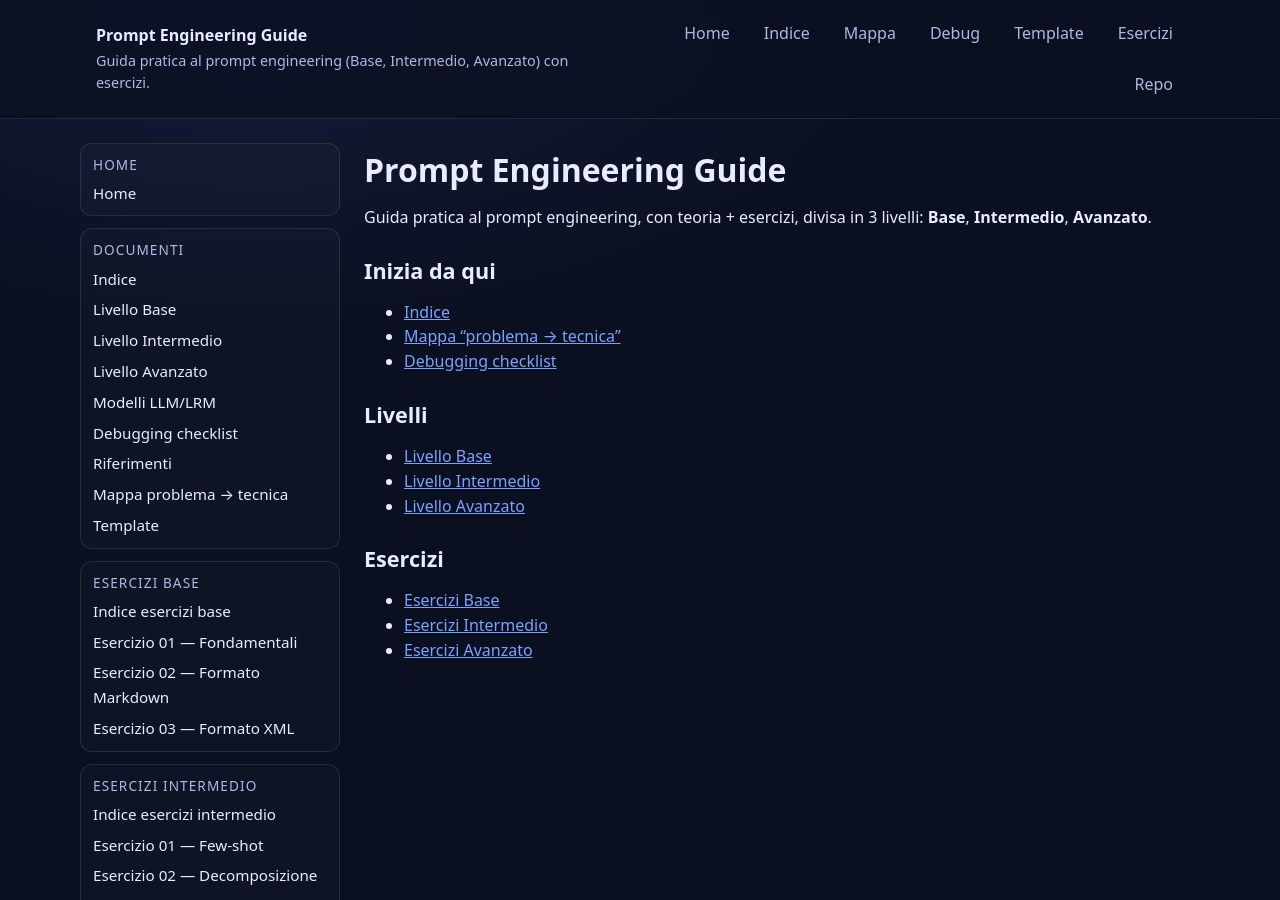
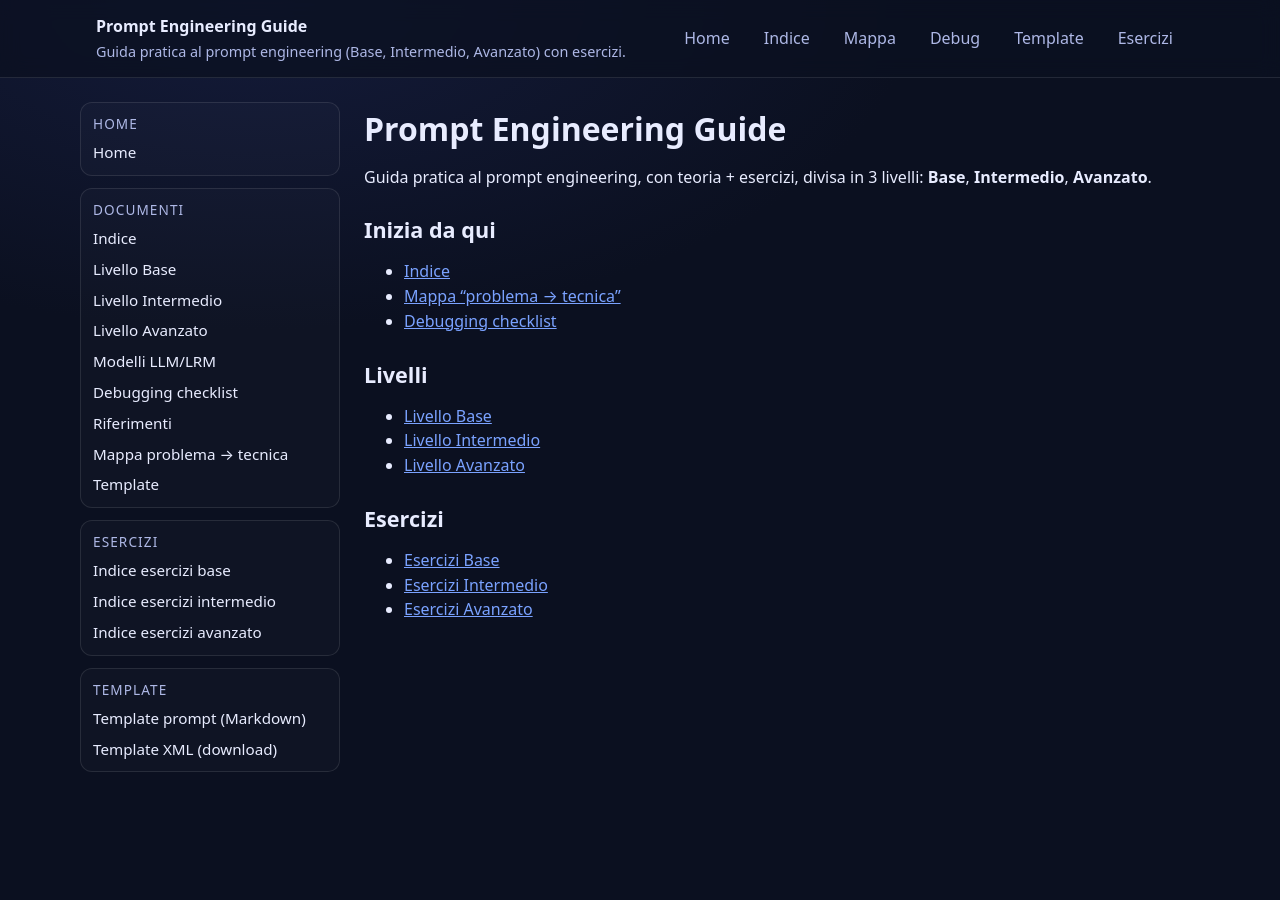
Before and after one commit to monaripietro/guidaPrompt, a Jekyll site: the page built from index.md, in a window 1280 px wide and 900 px high. Built offline with Jekyll 4.4.1, drawn with Linux system fonts in a browser that asks for light colours; part of the change alters nothing that is shown; some of the changed text lies outside the part shown.

Commit message:
update visualizzazione

```diff
--- a/_data/nav.yml
+++ b/_data/nav.yml
@@ -1,76 +1,153 @@
-- title: Home
-  items:
-    - title: Home
-      url: /
-- title: Documenti
-  items:
-    - title: Indice
-      url: /docs/00-indice/
-    - title: Livello Base
-      url: /docs/01-base/
-    - title: Livello Intermedio
-      url: /docs/02-intermedio/
-    - title: Livello Avanzato
-      url: /docs/03-avanzato/
-    - title: Modelli LLM/LRM
-      url: /docs/04-modelli-llm-lrm-ibridi/
-    - title: Debugging checklist
-      url: /docs/05-debugging-checklist/
-    - title: Riferimenti
-      url: /docs/06-riferimenti/
-    - title: Mappa problema → tecnica
-      url: /docs/07-mappa-problema-tecnica/
-    - title: Template
-      url: /docs/08-templates/
-- title: Esercizi Base
-  items:
-    - title: Indice esercizi base
-      url: /exercises/base/
-    - title: Esercizio 01 — Fondamentali
-      url: /exercises/base/esercizio-01-fondamentali/
-    - title: Esercizio 02 — Formato Markdown
-      url: /exercises/base/esercizio-02-formato-markdown/
-    - title: Esercizio 03 — Formato XML
-      url: /exercises/base/esercizio-03-formato-xml/
-- title: Esercizi Intermedio
-  items:
-    - title: Indice esercizi intermedio
-      url: /exercises/intermedio/
-    - title: Esercizio 01 — Few-shot
-      url: /exercises/intermedio/esercizio-01-few-shot/
-    - title: Esercizio 02 — Decomposizione
-      url: /exercises/intermedio/esercizio-02-decomposizione/
-    - title: Esercizio 03 — CoT rationale
-      url: /exercises/intermedio/esercizio-03-cot-rationale/
-    - title: Esercizio 04 — Rubric
-      url: /exercises/intermedio/esercizio-04-rubric/
-    - title: Esercizio 05 — Negative prompting
-      url: /exercises/intermedio/esercizio-05-negative-prompting/
-- title: Esercizi Avanzato
-  items:
-    - title: Indice esercizi avanzato
-      url: /exercises/avanzato/
-    - title: Esercizio 01 — Self-consistency
-      url: /exercises/avanzato/esercizio-01-self-consistency/
-    - title: Esercizio 02 — Tree-of-Thought
-      url: /exercises/avanzato/esercizio-02-tree-of-thought/
-    - title: Esercizio 03 — Robustezza injection
-      url: /exercises/avanzato/esercizio-03-robustezza-injection/
-    - title: Esercizio 04 — Refine
-      url: /exercises/avanzato/esercizio-04-refine/
-    - title: Esercizio 05 — Non risolvibile
-      url: /exercises/avanzato/esercizio-05-non-risolvibile/
-- title: Template
-  items:
-    - title: Template prompt (Markdown)
-      url: /templates/markdown-template/
-    - title: Template XML (download)
-      url: /templates/xml-template.xml
-- title: Repo
-  items:
-    - title: README
-      url: /repo/
-    - title: Contribuire
-      url: /contribuire/
-    - title: Licenza
-      url: /license/
+full:
+  - title: Home
+    items:
+      - title: Home
+        url: /
+  - title: Documenti
+    items:
+      - title: Indice
+        url: /docs/00-indice/
+      - title: Livello Base
+        url: /docs/01-base/
+      - title: Livello Intermedio
+        url: /docs/02-intermedio/
+      - title: Livello Avanzato
+        url: /docs/03-avanzato/
+      - title: Modelli LLM/LRM
+        url: /docs/04-modelli-llm-lrm-ibridi/
+      - title: Debugging checklist
+        url: /docs/05-debugging-checklist/
+      - title: Riferimenti
+        url: /docs/06-riferimenti/
+      - title: Mappa problema → tecnica
+        url: /docs/07-mappa-problema-tecnica/
+      - title: Template
+        url: /docs/08-templates/
+  - title: Esercizi
+    items:
+      - title: Indice esercizi base
+        url: /exercises/base/
+      - title: Indice esercizi intermedio
+        url: /exercises/intermedio/
+      - title: Indice esercizi avanzato
+        url: /exercises/avanzato/
+  - title: Template
+    items:
+      - title: Template prompt (Markdown)
+        url: /templates/markdown-template/
+      - title: Template XML (download)
+        url: /templates/xml-template.xml
+
+docs:
+  - title: Documenti
+    items:
+      - title: Indice
+        url: /docs/00-indice/
+      - title: Livello Base
+        url: /docs/01-base/
+      - title: Livello Intermedio
+        url: /docs/02-intermedio/
+      - title: Livello Avanzato
+        url: /docs/03-avanzato/
+      - title: Modelli LLM/LRM
+        url: /docs/04-modelli-llm-lrm-ibridi/
+      - title: Debugging checklist
+        url: /docs/05-debugging-checklist/
+      - title: Riferimenti
+        url: /docs/06-riferimenti/
+      - title: Mappa problema → tecnica
+        url: /docs/07-mappa-problema-tecnica/
+      - title: Template
+        url: /docs/08-templates/
+
+templates:
+  - title: Template
+    items:
+      - title: Template prompt (Markdown)
+        url: /templates/markdown-template/
+      - title: Template XML (download)
+        url: /templates/xml-template.xml
+
+exercises_all:
+  - title: Esercizi Base
+    items:
+      - title: Indice esercizi base
+        url: /exercises/base/
+      - title: Esercizio 01 — Fondamentali
+        url: /exercises/base/esercizio-01-fondamentali/
+      - title: Esercizio 02 — Formato Markdown
+        url: /exercises/base/esercizio-02-formato-markdown/
+      - title: Esercizio 03 — Formato XML
+        url: /exercises/base/esercizio-03-formato-xml/
+  - title: Esercizi Intermedio
+    items:
+      - title: Indice esercizi intermedio
+        url: /exercises/intermedio/
+      - title: Esercizio 01 — Few-shot
+        url: /exercises/intermedio/esercizio-01-few-shot/
+      - title: Esercizio 02 — Decomposizione
+        url: /exercises/intermedio/esercizio-02-decomposizione/
+      - title: Esercizio 03 — CoT rationale
+        url: /exercises/intermedio/esercizio-03-cot-rationale/
+      - title: Esercizio 04 — Rubric
+        url: /exercises/intermedio/esercizio-04-rubric/
+      - title: Esercizio 05 — Negative prompting
+        url: /exercises/intermedio/esercizio-05-negative-prompting/
+  - title: Esercizi Avanzato
+    items:
+      - title: Indice esercizi avanzato
+        url: /exercises/avanzato/
+      - title: Esercizio 01 — Self-consistency
+        url: /exercises/avanzato/esercizio-01-self-consistency/
+      - title: Esercizio 02 — Tree-of-Thought
+        url: /exercises/avanzato/esercizio-02-tree-of-thought/
+      - title: Esercizio 03 — Robustezza injection
+        url: /exercises/avanzato/esercizio-03-robustezza-injection/
+      - title: Esercizio 04 — Refine
+        url: /exercises/avanzato/esercizio-04-refine/
+      - title: Esercizio 05 — Non risolvibile
+        url: /exercises/avanzato/esercizio-05-non-risolvibile/
+
+exercises_base:
+  - title: Esercizi Base
+    items:
+      - title: Indice esercizi base
+        url: /exercises/base/
+      - title: Esercizio 01 — Fondamentali
+        url: /exercises/base/esercizio-01-fondamentali/
+      - title: Esercizio 02 — Formato Markdown
+        url: /exercises/base/esercizio-02-formato-markdown/
+      - title: Esercizio 03 — Formato XML
+        url: /exercises/base/esercizio-03-formato-xml/
+
+exercises_intermedio:
+  - title: Esercizi Intermedio
+    items:
+      - title: Indice esercizi intermedio
+        url: /exercises/intermedio/
+      - title: Esercizio 01 — Few-shot
+        url: /exercises/intermedio/esercizio-01-few-shot/
+      - title: Esercizio 02 — Decomposizione
+        url: /exercises/intermedio/esercizio-02-decomposizione/
+      - title: Esercizio 03 — CoT rationale
+        url: /exercises/intermedio/esercizio-03-cot-rationale/
+      - title: Esercizio 04 — Rubric
+        url: /exercises/intermedio/esercizio-04-rubric/
+      - title: Esercizio 05 — Negative prompting
+        url: /exercises/intermedio/esercizio-05-negative-prompting/
+
+exercises_avanzato:
+  - title: Esercizi Avanzato
+    items:
+      - title: Indice esercizi avanzato
+        url: /exercises/avanzato/
+      - title: Esercizio 01 — Self-consistency
+        url: /exercises/avanzato/esercizio-01-self-consistency/
+      - title: Esercizio 02 — Tree-of-Thought
+        url: /exercises/avanzato/esercizio-02-tree-of-thought/
+      - title: Esercizio 03 — Robustezza injection
+        url: /exercises/avanzato/esercizio-03-robustezza-injection/
+      - title: Esercizio 04 — Refine
+        url: /exercises/avanzato/esercizio-04-refine/
+      - title: Esercizio 05 — Non risolvibile
+        url: /exercises/avanzato/esercizio-05-non-risolvibile/
--- a/_includes/nav.html
+++ b/_includes/nav.html
@@ -1,5 +1,22 @@
+{%- assign nav_key = "full" -%}
+{%- if page.url contains "/docs/08-templates/" -%}
+  {%- assign nav_key = "templates" -%}
+{%- elsif page.url contains "/docs/" -%}
+  {%- assign nav_key = "docs" -%}
+{%- elsif page.url contains "/templates/" -%}
+  {%- assign nav_key = "templates" -%}
+{%- elsif page.url contains "/exercises/base/" -%}
+  {%- assign nav_key = "exercises_base" -%}
+{%- elsif page.url contains "/exercises/intermedio/" -%}
+  {%- assign nav_key = "exercises_intermedio" -%}
+{%- elsif page.url contains "/exercises/avanzato/" -%}
+  {%- assign nav_key = "exercises_avanzato" -%}
+{%- elsif page.url contains "/exercises/" -%}
+  {%- assign nav_key = "exercises_all" -%}
+{%- endif -%}
+
 <nav class="side-nav">
-  {% for section in site.data.nav %}
+  {% for section in site.data.nav[nav_key] %}
   <div class="nav-section">
     <div class="nav-title">{{ section.title }}</div>
     <ul>
--- a/_layouts/default.html
+++ b/_layouts/default.html
@@ -29,8 +29,6 @@
           <a href="{{ site_base }}{{ u }}">Template</a>
           {% capture u %}{% link exercises/base/README.md %}{% endcapture %}
           <a href="{{ site_base }}{{ u }}">Esercizi</a>
-          {% capture u %}{% link repo.md %}{% endcapture %}
-          <a href="{{ site_base }}{{ u }}">Repo</a>
         </nav>
       </div>
     </header>
```
